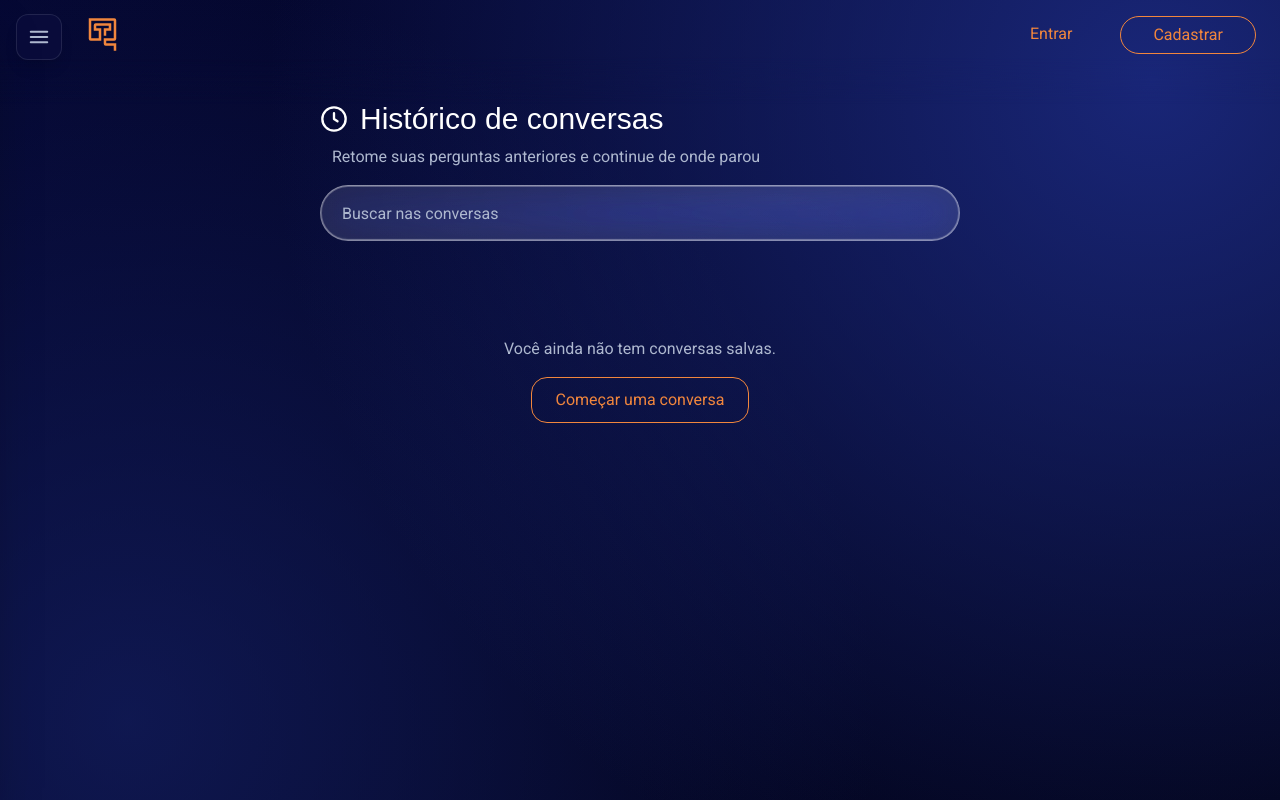
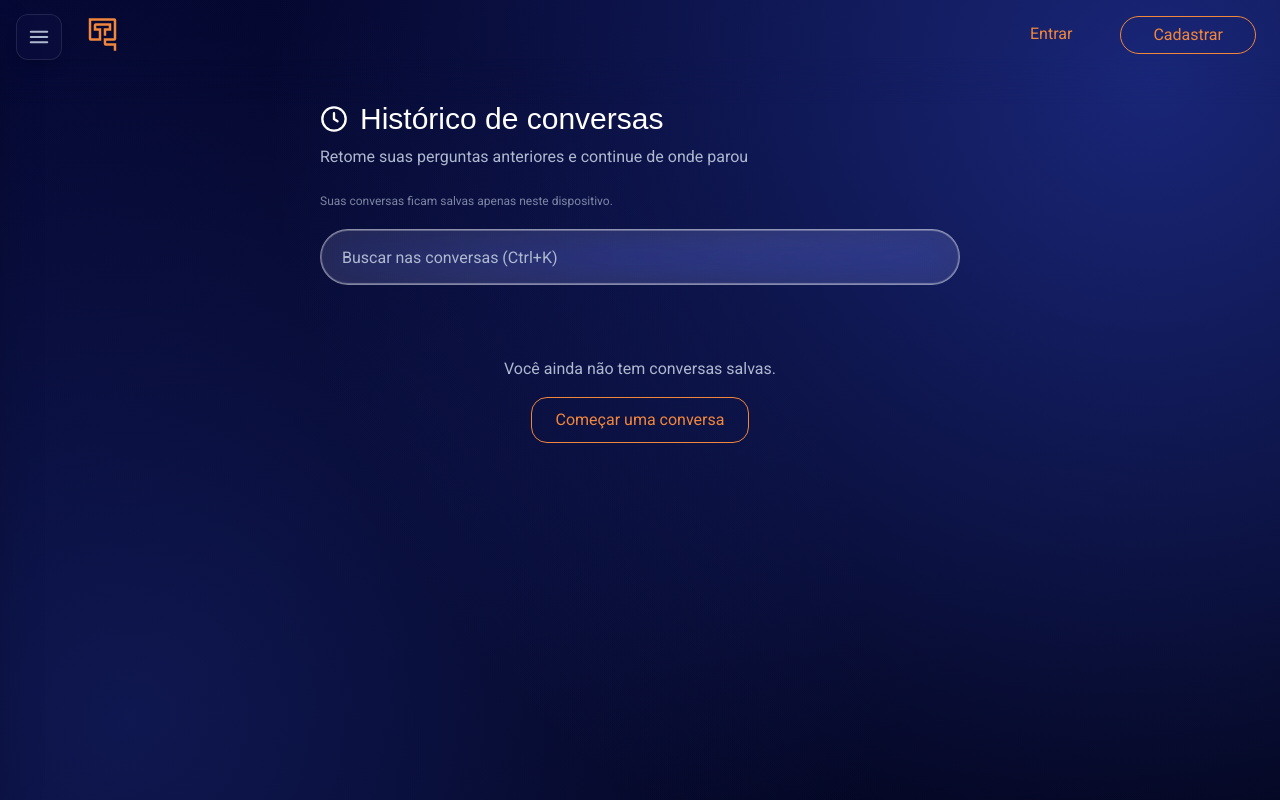
Before and after one commit to turing-usp/uspapo, a Next.js app in the folder site/: page /historico in a window 1280 px wide. Built offline with nearby package versions, Linux system fonts and the light colour scheme; a web font is replaced by a local one.

Commit message:
Alterações histórico

```diff
--- a/site/app/historico/page.tsx
+++ b/site/app/historico/page.tsx
@@ -3,7 +3,7 @@
 import { useState, useEffect, useMemo, useRef } from "react";
 import Link from "next/link";
 import { useRouter } from "next/navigation";
-import { listarConversas, apagarConversa, alternarFavorita, renomearConversa, type Conversa } from "@/lib/conversas";
+import { listarConversas, apagarConversa, alternarFavorita, renomearConversa, gerarTitulo, LIMITE_FAVORITAS, LIMITE, type Conversa } from "@/lib/conversas";
 import { MenuConversa } from "@/components/MenuConversa";
 
 type Grupo = { rotulo: string; conversas: Conversa[] };
@@ -126,8 +126,29 @@ export default function Historico() {
     };
   }, [pendente]);
 
+  const buscaRef = useRef<HTMLInputElement>(null);
+  const [aviso, setAviso] = useState<string | null>(null);
+
+  useEffect(() => {
+    const aoTeclar = (e: KeyboardEvent) => {
+      if ((e.ctrlKey || e.metaKey) && e.key === "k") {
+        e.preventDefault();
+        buscaRef.current?.focus();
+      }
+    };
+    document.addEventListener("keydown", aoTeclar);
+    return () => document.removeEventListener("keydown", aoTeclar);
+  }, []);
+
+  const mostrarAviso = (texto: string) => {
+    setAviso(texto);
+    setTimeout(() => setAviso(null), 4000);
+  };
+
+  const naoFavoritas = conversas.filter((c) => !c.favorita).length;
+
   return (
-    <div className="app-container-chat flex flex-1 flex-col pt-8 pb-[max(4rem,env(safe-area-inset-bottom))]">
+    <div className="app-container-chat flex flex-1 flex-col pt-8 pb-[max(6rem,env(safe-area-inset-bottom))]">
       <div className="flex items-center mb-2">
         <svg viewBox="0 0 24 24" fill="none" stroke="currentColor" strokeWidth={2} className="w-7 h-7 text-[#ffffff]">
             <circle cx="12" cy="12" r="10" strokeWidth="2" fill="none" />
@@ -135,16 +156,37 @@ export default function Historico() {
         </svg>
         <p className="font-geom text-2xl sm:text-3xl ml-3">Histórico de conversas</p>
       </div>
-      <p className="text-[#AEB8CF] ml-3 mb-4">Retome suas perguntas anteriores e continue de onde parou</p>
-      <div className="glass w-full rounded-[2rem] mb-8">
+      <p className="text-[#AEB8CF] mb-4">Retome suas perguntas anteriores e continue de onde parou</p>
+      <p className="text-[#AEB8CF]/70 text-xs mt-2 mb-5">
+        Suas conversas ficam salvas apenas neste dispositivo.
+      </p>
+
+      {naoFavoritas >= LIMITE * 0.9 && (
+        <div className="flex items-start gap-3 p-3 mb-5 rounded-xl glass">
+          <span className="text-[#f1863d] shrink-0">⚠</span>
+          <p className="text-[#AEB8CF] text-sm">
+            Você tem {naoFavoritas} de {LIMITE} conversas salvas. As mais antigas serão
+            removidas automaticamente — favorite as que quiser manter.
+          </p>
+        </div>
+      )}
+
+      <div className="glass w-full rounded-[2rem] mb-2">
         <input
           type="text"
+          ref={buscaRef}
           value={busca}
           onChange={(e) => setBusca(e.target.value)}
-          placeholder="Buscar nas conversas"
+          placeholder="Buscar nas conversas (Ctrl+K)"
           className="relative w-full h-14 px-5 rounded-[2rem] bg-transparent text-white text-base placeholder:text-[#AEB8CF] border-[0.15rem] border-white/25 focus:border-[#f1863d] focus:outline-none transition-colors"
         />
       </div>
+
+      {busca.trim() && (
+        <p className="text-[#AEB8CF] text-sm mt-3 mb-2">
+          {filtradas.length} {filtradas.length === 1 ? "conversa encontrada" : "conversas encontradas"}
+        </p>
+      )}
 
       {carregando ? null : filtradas.length === 0 ? (
         <div className="text-center py-16">
@@ -164,7 +206,14 @@ export default function Historico() {
         <div>
           {filtradasAgrupadas.map((grupo) => (
             <div key={grupo.rotulo} className="mb-6">
-              <p className="text-[#AEB8CF] text-sm font-medium mb-3">{grupo.rotulo}</p>
+              <p className="text-[#AEB8CF] text-sm font-medium my-3">
+                {grupo.rotulo}
+                {grupo.rotulo === "Favoritas" && (
+                  <span className="text-[#AEB8CF]/60 text-xs ml-2">
+                    {grupo.conversas.length}/{LIMITE_FAVORITAS}
+                  </span>
+                )}
+              </p>
               <ul className="flex flex-col gap-3">
                 {grupo.conversas.map((conversa) => {
                   return (
@@ -209,9 +258,16 @@ export default function Historico() {
                         <div className="absolute right-3 top-1/2 -translate-y-1/2 z-30">
                             <MenuConversa
                               favorita={!!conversa.favorita}
-                              onFavoritar={() => { alternarFavorita(conversa.id); setConversas(listarConversas()); }}
+                              onFavoritar={() => {
+                                const ok = alternarFavorita(conversa.id);
+                                if (!ok) {
+                                  mostrarAviso(`Limite de ${LIMITE_FAVORITAS} favoritas atingido. Remova uma para adicionar outra.`);
+                                  return;
+                                }
+                                setConversas(listarConversas());
+                              }}
                               onRenomear={() => iniciarEdicao(conversa)}
-                              onApagar={() => { apagarComDesfazer(conversa); }}
+                              onApagar={() => apagarComDesfazer(conversa)}
                             />
                         </div>
 
@@ -229,6 +285,13 @@ export default function Historico() {
                               </div>
                             </div>
                           )}
+
+                        {aviso && !pendente && (
+                          <div className="fixed bottom-6 left-1/2 -translate-x-1/2 z-50 px-5 py-3 rounded-2xl glass">
+                            <span className="text-white text-sm">{aviso}</span>
+                          </div>
+                        )}
+
                       </>
                     )}
                     </li>
--- a/site/lib/conversas.ts
+++ b/site/lib/conversas.ts
@@ -10,7 +10,8 @@ export type Conversa = {
 };
 
 const CHAVE = "uspapo:conversas";
-const LIMITE = 20;
+export const LIMITE = 20;
+export const LIMITE_FAVORITAS = 5;
 
 function ler(): Conversa[] {
   if (typeof window === "undefined") return [];
@@ -40,9 +41,13 @@ export function obterConversa(id: string): Conversa | null {
 }
 
 export function salvarConversa(conversa: Conversa): void {
-  const conversas = ler().filter((c) => c.id !== conversa.id);
-  conversas.unshift(conversa);
-  escrever(conversas.slice(0, LIMITE));
+  const outras = ler().filter((c) => c.id !== conversa.id);
+  const todas = [conversa, ...outras];
+
+  const favoritas = todas.filter((c) => c.favorita);
+  const naoFavoritas = todas.filter((c) => !c.favorita);
+
+  escrever([...favoritas, ...naoFavoritas.slice(0, LIMITE)]);
 }
 
 export function apagarConversa(id: string): void {
@@ -54,12 +59,23 @@ export function gerarTitulo(primeiraPergunta: string): string {
   return limpo.length > 50 ? limpo.slice(0, 50) + "..." : limpo;
 }
 
-export function alternarFavorita(id: string): void {
+export function alternarFavorita(id: string): boolean {
   const conversas = ler();
   const alvo = conversas.find((c) => c.id === id);
-  if (!alvo) return;
+  if (!alvo) return false;
+
+  if (!alvo.favorita) {
+    const total = conversas.filter((c) => c.favorita).length;
+    if (total >= LIMITE_FAVORITAS) return false;
+  }
+
   alvo.favorita = !alvo.favorita;
   escrever(conversas);
+  return true;
+}
+
+export function contarNaoFavoritas(): number {
+  return ler().filter((c) => !c.favorita).length;
 }
 
 export function renomearConversa(id: string, novoTitulo: string): void {
```
